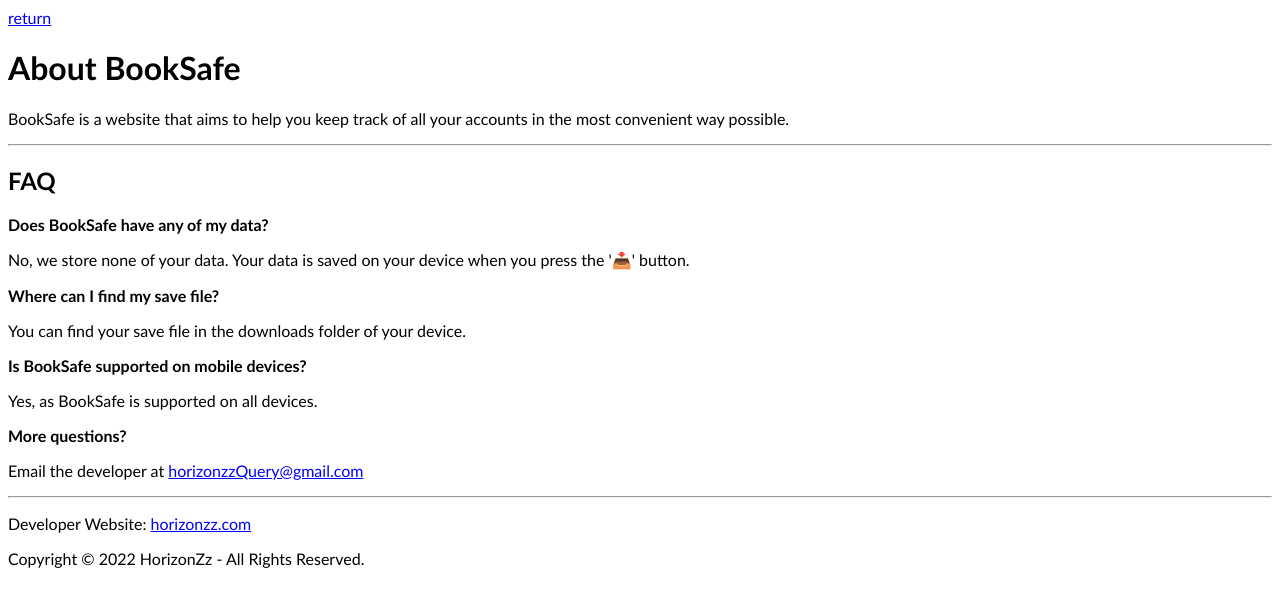
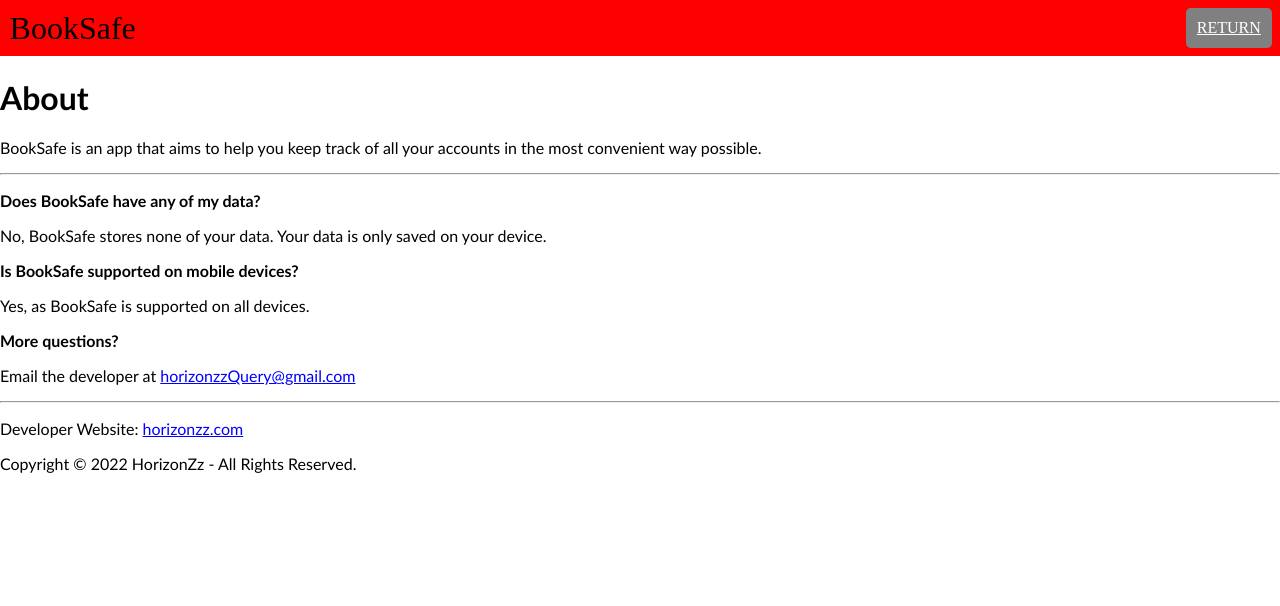
Before and after one commit to dave-oregan/booksafe, an Electron app: page src/about.html in a window 1280 px wide. Drawn offline with Linux system fonts and the light colour scheme.

Commit message:
Day1 pt3

```diff
--- a/main.js
+++ b/main.js
@@ -6,6 +6,7 @@ function createWindow () {
     const win = new BrowserWindow({
         width: 1280,
         height: 720,
+        autoHideMenuBar: true,
         icon: __dirname + '/src/lockicon.ico',
         webPreferences: {
             preload: path.join(__dirname, 'preload.js')
--- a/preload.js
+++ b/preload.js
@@ -1,6 +1,5 @@
 const { contextBridge, ipcRenderer } = require('electron')
 
 contextBridge.exposeInMainWorld('api', {
-    title: "BookSafe",
     savePass: (data) => ipcRenderer.invoke('create-file', data)
 })
--- a/src/about.html
+++ b/src/about.html
@@ -7,17 +7,17 @@
         <meta name=viewport content="width=device-width, initial-scale=1, maximum-scale=1, minimum-scale=1, user-scalable=no, minimal-ui">
     </head>
     <body>
-        <div id=justifydiv>
-            <div id=abut style="font-family: Trebuchet MS, sans-serif;">
-                <a href=index.html>return</a>
-                <h1>About BookSafe</h1>
-                <p>BookSafe is a website that aims to help you keep track of all your accounts in the most convenient way possible.</p>
+        <div id=topbar>
+            <a id=title>BookSafe</a>
+            <a class=button id=aboutbutton href=index.html>RETURN</a>
+        </div>
+        <div>
+            <div style="font-family: Trebuchet MS, sans-serif;">
+                <h1>About</h1>
+                <p>BookSafe is an app that aims to help you keep track of all your accounts in the most convenient way possible.</p>
                 <hr>
-                <h2>FAQ</h2>
                 <p><b>Does BookSafe have any of my data?</b></p>
-                <p>No, we store none of your data. Your data is saved on your device when you press the '📥' button.</p>
-                <p><b>Where can I find my save file?</b></p>
-                <p>You can find your save file in the downloads folder of your device.</p>
+                <p>No, BookSafe stores none of your data. Your data is only saved on your device.</p>
                 <p><b>Is BookSafe supported on mobile devices?</b></p>
                 <p>Yes, as BookSafe is supported on all devices.</p>
                 <p><b>More questions?</b></p>
--- a/src/function.js
+++ b/src/js/function.js
@@ -1,4 +1,3 @@
-const title_el = document.getElementById('title')
 const new_sit = document.getElementById('new_sit')
 const new_usn = document.getElementById('new_usn')
 const new_pwd = document.getElementById('new_pwd')
@@ -9,8 +8,6 @@ const new_scq = document.getElementById('new_scq')
 const new_acc = document.getElementById('new_acc')
 const divikey = '+{ngqy--HZN--ngqy}+'
 const nullkey = '+{akjg--HZN--akjg}+'
-
-title_el.innerText = api.title
 
 new_acc.addEventListener('click', async () => {
     const sit = new_sit.value
--- a/src/style.css
+++ b/src/style.css
@@ -1,5 +1,41 @@
+body {
+    padding: 0;
+    margin: 0;
+}
+
 .hidden {
     display: none !important;
+}
+
+#topbar {
+    width: 100%;
+    overflow: hidden;
+    background-color: red;
+}
+
+#title {
+    font-size: 2em;
+    margin: .3em;
+    display: inline-block;
+}
+
+#searchbar {
+    font-size: 1.12em;
+    height: 2em;
+    margin: .53em;
+    border: ridge;
+    vertical-align: top;
+    display: inline-block;
+}
+
+#newbutton {
+    float: right;
+    text-align: center;
+}
+
+#aboutbutton {
+    float: right;
+    text-align: center;
 }
 
 #na_container {
@@ -16,6 +52,7 @@
 
 #newaccount {
     display: flex;
+    border-radius: .7em;
     flex-direction: column;
     background-color: darkgrey;
     min-width: 60%;
@@ -36,8 +73,8 @@
 }
 
 .button {
-    margin: 1em;
-    padding: 0.5em;
+    margin: .5em;
+    padding: .7em;
     background-color: grey;
     border-radius: .3em;
     cursor: pointer;
```
Also changed, not shown: src/index.html (+6 -4 lines).
